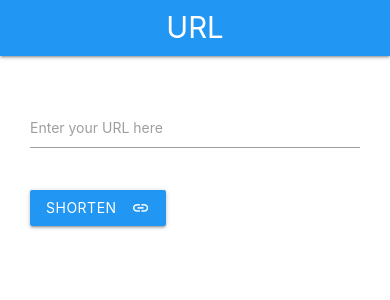
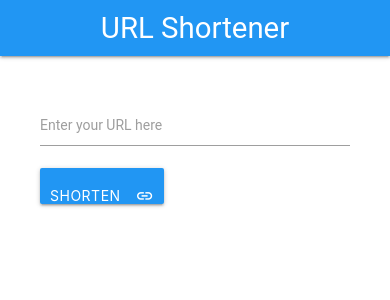
Before and after one commit to EvATive7Cloud/URLShortener, a FastAPI app: page / in a window 390 px wide. Shown: the top 300 px of the page. Run offline with FastAPI, Linux system fonts and the light colour scheme.

Commit message:
perf: mobile

```diff
--- a/templates/index.html
+++ b/templates/index.html
@@ -3,6 +3,7 @@
 
 <head>
     <meta charset="UTF-8">
+    <meta name="viewport" content="width=device-width, initial-scale=1.0">
     <title>URL Shortener</title>
     <link href="https://fonts.googleapis.com/icon?family=Material+Icons" rel="stylesheet">
     <link href="https://cdnjs.cloudflare.com/ajax/libs/materialize/1.0.0/css/materialize.min.css" rel="stylesheet">
@@ -11,6 +12,8 @@
             display: flex;
             min-height: 100vh;
             flex-direction: column;
+            margin: 0;
+            font-family: 'Roboto', sans-serif;
         }
 
         main {
@@ -18,7 +21,8 @@
         }
 
         .container {
-            max-width: 600px;
+            max-width: 100%;
+            padding: 0 15px;
         }
 
         .input-field input[type="text"]:focus+label {
@@ -28,6 +32,33 @@
         .input-field input[type="text"]:focus {
             border-bottom: 1px solid #42a5f5 !important;
             box-shadow: 0 1px 0 0 #42a5f5 !important;
+        }
+
+        .row {
+            margin: 0;
+        }
+
+        .card {
+            margin: 20px 0;
+        }
+
+        @media only screen and (max-width: 600px) {
+            .container {
+                padding: 0 10px;
+            }
+
+            .row {
+                margin: 0;
+            }
+
+            .input-field input {
+                font-size: 16px;
+            }
+
+            .btn {
+                font-size: 14px;
+                padding: 10px;
+            }
         }
     </style>
 </head>
```
